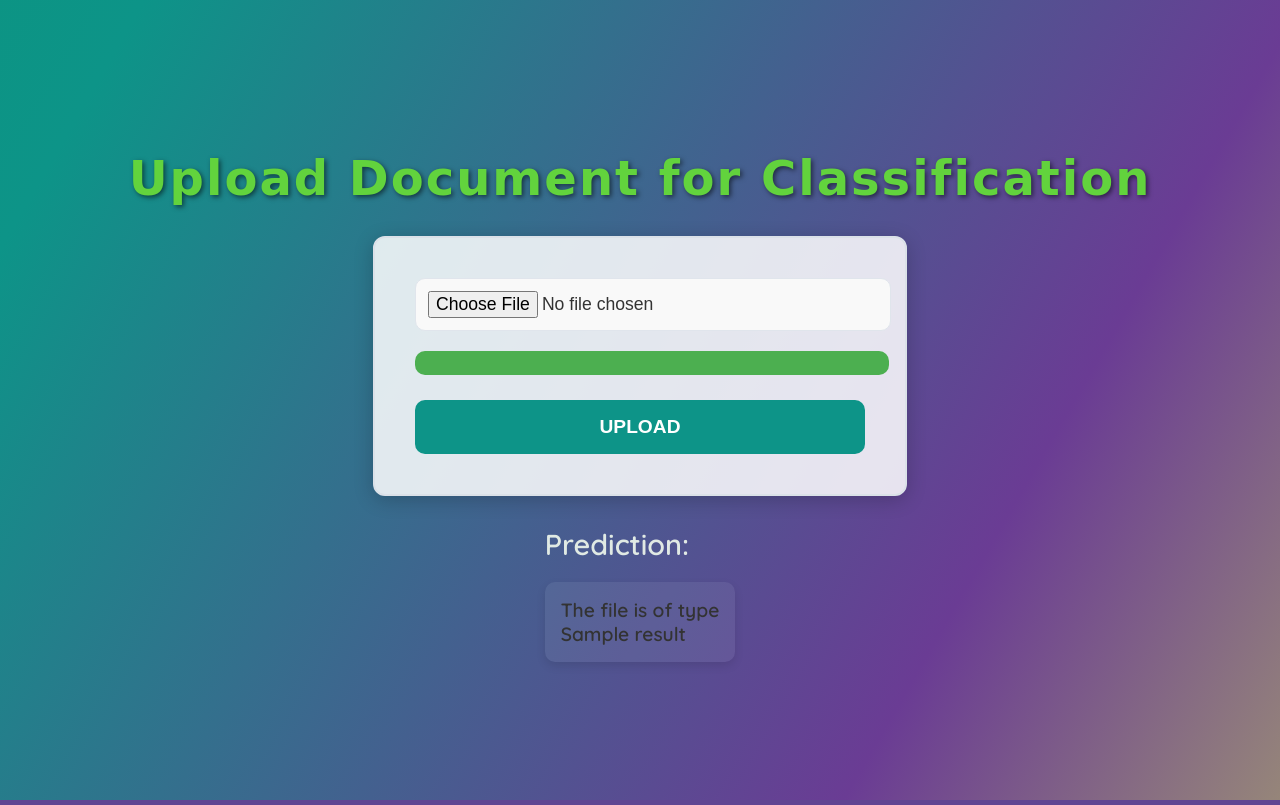
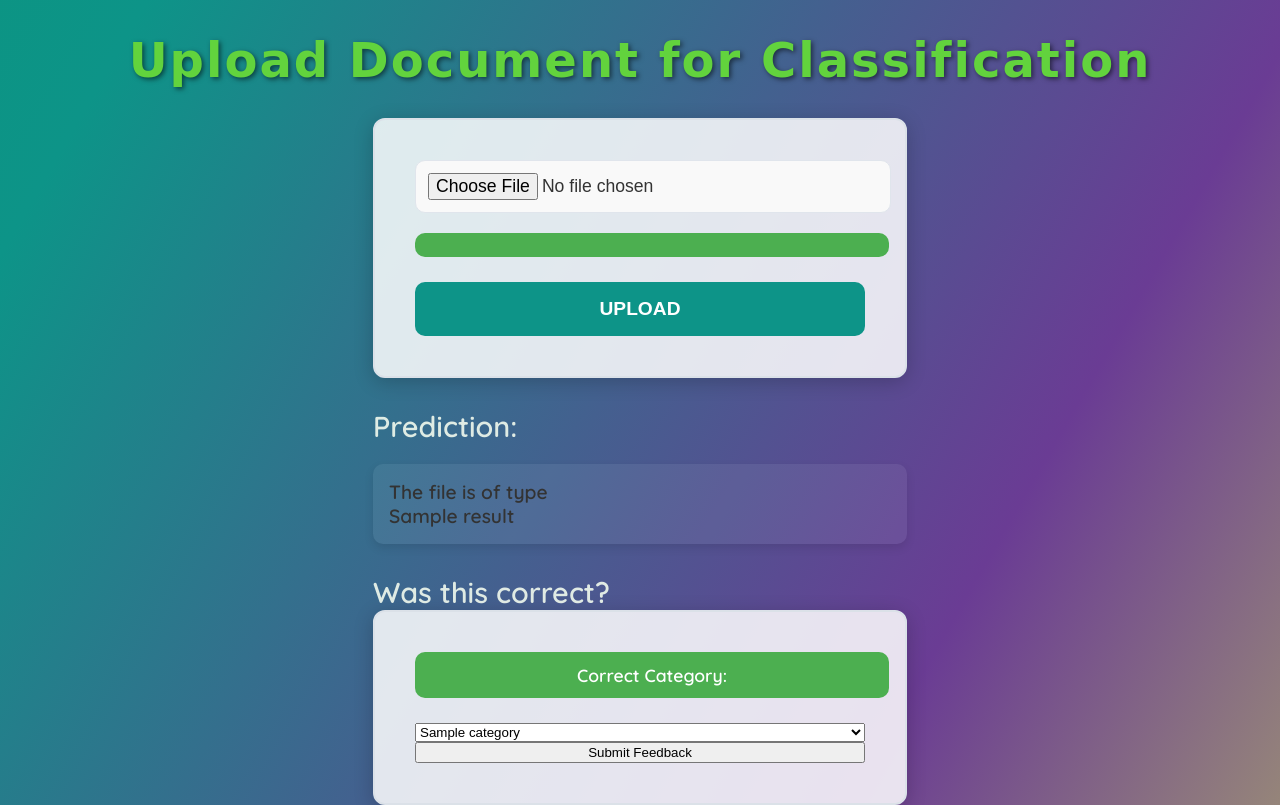
Before and after one commit to amartya-pandey/financial-document-classifier, a Flask app: template templates/index.html in a window 1280 px wide. Run offline with Flask 3, Linux system fonts and the light colour scheme; the template is opened without the code that fills it: most values are stand-ins (such as "Sample title", 1, 10 or a date in 2020); parts of the project's set-up code (start-up, migrations or seed data) failed here and were passed over; some web fonts are replaced.

Commit message:
add human feedback and self-bootstraping feature

```diff
--- a/app.py
+++ b/app.py
@@ -5,7 +5,7 @@
 import chardet  # To detect file encoding
 from io import BytesIO
 from PyPDF2 import PdfReader  # For PDF files
-from docx import Document  # For DOCX files
+# from docx import Document  # For DOCX files
 
 app = Flask(__name__)
 
@@ -46,9 +46,9 @@
             content = ""
             for page in reader.pages:
                 content += page.extract_text() or ""
-        elif file.filename.endswith('.docx'):
-            doc = Document(BytesIO(raw_data))
-            content = "\n".join([para.text for para in doc.paragraphs])
+        # elif file.filename.endswith('.docx'):
+        #     doc = Document(BytesIO(raw_data))
+        #     content = "\n".join([para.text for para in doc.paragraphs])
         else:
             raise ValueError("Unsupported file format or encoding.")
 
@@ -72,10 +72,32 @@
                 # Map the prediction index to the category
                 predicted_category = categories[prediction_index]  # Assuming the model outputs an index
 
-                return render_template('index.html', result=predicted_category)
+                return render_template('index.html', result=predicted_category, uploaded_text=content, categories=categories)
             except Exception as e:
-                return render_template('index.html', result=f"Error: {str(e)}")
-    return render_template('index.html', result=None)
+                return render_template('index.html', result=f"Error: {str(e)}", uploaded_text="", categories=categories)
+    return render_template('index.html', result=None, uploaded_text="", categories=categories)
+
+
+@app.route('/feedback', methods=['POST'])
+def feedback():
+    try:
+        # Get feedback data
+        feedback_text = request.form['feedback_text']
+        feedback_label = request.form['feedback_label']
+
+        # Save to feedback.csv
+        feedback_path = 'feedback.csv'
+        feedback_df = pd.DataFrame({'text': [feedback_text], 'label': [feedback_label]})
+        if os.path.exists(feedback_path):
+            feedback_df.to_csv(feedback_path, mode='a', header=False, index=False)
+        else:
+            feedback_df.to_csv(feedback_path, index=False)
+
+        return "Feedback saved successfully!"
+    except Exception as e:
+        return f"Error saving feedback: {str(e)}", 500
+
+
 
 if __name__ == '__main__':
     app.run(debug=True)
--- a/templates/index.html
+++ b/templates/index.html
@@ -1,4 +1,4 @@
-<!DOCTYPE html>
+ <!DOCTYPE html>
 <html lang="en">
 <head>
     <meta charset="UTF-8">
@@ -19,8 +19,23 @@
     </form>
 
     {% if result %}
-        <div id="res"><h2>Prediction:</h2>
-        <p class="show-result"> The file is of type <br>{{ result }}</p> </div> <!-- This will trigger the fade-in effect -->
+        <div id="res">
+            <h2>Prediction:</h2>
+            <p class="show-result">The file is of type <br>{{ result }}</p>
+
+            <!-- Feedback Form -->
+            <h2>Was this correct?</h2>
+            <form method="POST" action="/feedback">
+                <input type="hidden" name="feedback_text" value="{{ uploaded_text }}">
+                <label for="feedback_label">Correct Category:</label>
+                <select name="feedback_label">
+                    {% for category in categories %}
+                        <option value="{{ category }}">{{ category }}</option>
+                    {% endfor %}
+                </select>
+                <button type="submit">Submit Feedback</button>
+            </form>
+        </div>
     {% endif %}
 </body>
 </html>
```
Also changed, not shown: 3 other files.
